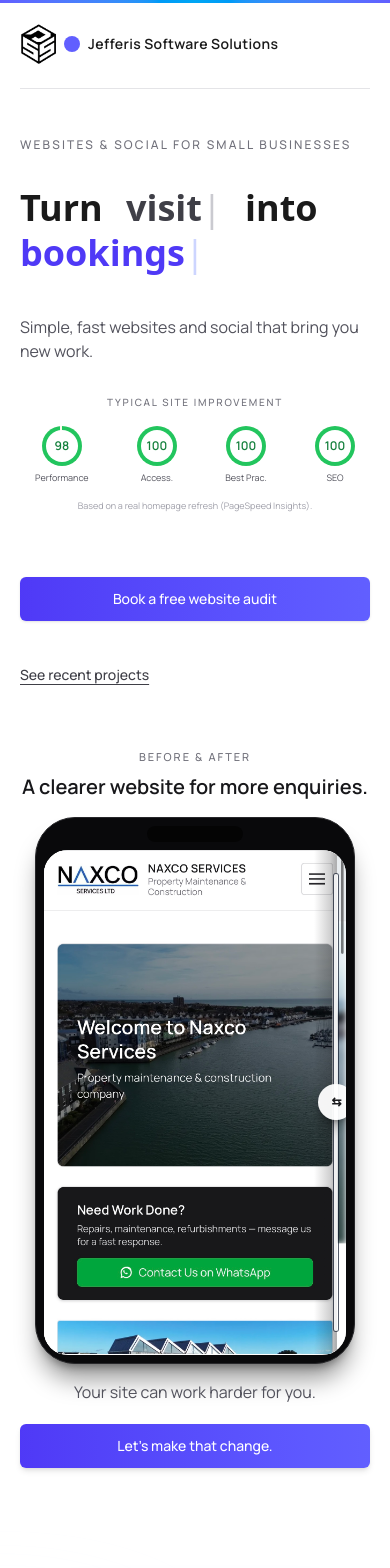
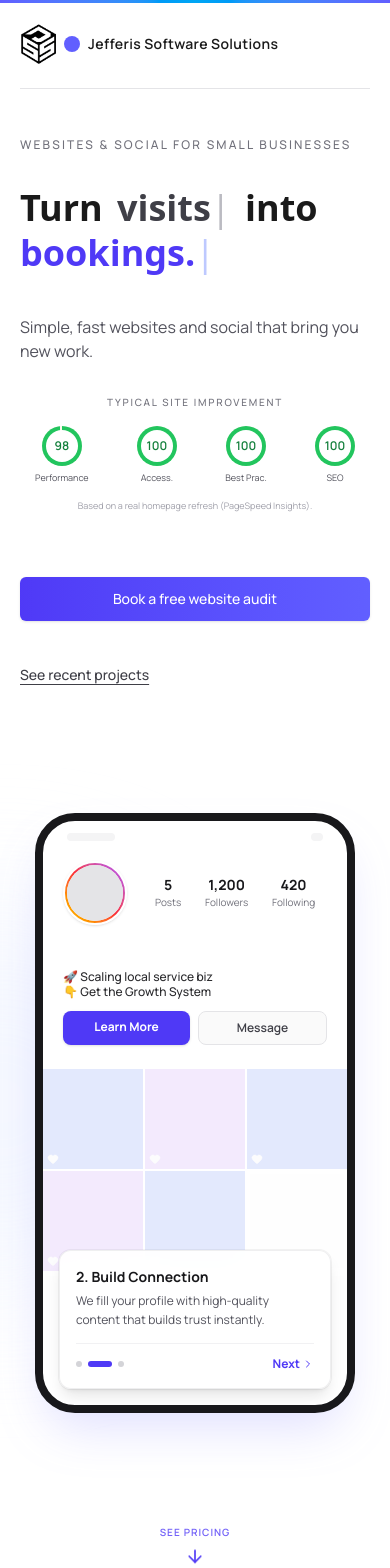
Before and after one commit to finnjefferis/jss, a Next.js app: page / in a window 390 px wide. Shown: the top 1568 px of the page. Built offline with nearby package versions, Linux system fonts and the light colour scheme.

Commit message:
updated hero for mobile

```diff
--- /dev/null
+++ b/src/app/components/HeroVisualMobile.tsx
@@ -0,0 +1,146 @@
+"use client";
+
+import { useState, useRef, useEffect } from "react";
+import { ChevronRight } from "lucide-react";
+import { InstagramGrowthSimulator } from "./InstagramGrowthSimulator";
+
+const STEPS = [
+  {
+    id: "gap",
+    title: "1. Spot the Gaps",
+    text: "I audit your current setup to see exactly where you're losing customers."
+  },
+  {
+    id: "build",
+    title: "2. Build Connection",
+    text: "We fill your profile with high-quality content that builds trust instantly."
+  },
+  {
+    id: "report",
+    title: "3. Prove Results",
+    text: "You get monthly reports showing real leads, not just vanity metrics."
+  }
+];
+
+export function MobileGrowthSwiper() {
+  const [index, setIndex] = useState(0);
+  const [isPaused, setIsPaused] = useState(false);
+  const [hasInteracted, setHasInteracted] = useState(false);
+
+  const activeStep = STEPS[index];
+
+  // Touch state
+  const touchStartX = useRef<number | null>(null);
+  const touchEndX = useRef<number | null>(null);
+
+  const next = () => {
+    setIndex((i) => (i + 1) % STEPS.length);
+    if (index === 0) setHasInteracted(true);
+  }
+  const prev = () => {
+    setIndex((i) => (i - 1 + STEPS.length) % STEPS.length);
+    setHasInteracted(true);
+  }
+
+  // Auto-play Loop
+  useEffect(() => {
+    if (isPaused) return;
+    const timer = setInterval(() => {
+      next();
+    }, 4000);
+    return () => clearInterval(timer);
+  }, [index, isPaused]);
+
+  // --- SWIPE HANDLERS ---
+  const handleTouchStart = (e: React.TouchEvent) => {
+    setIsPaused(true);
+    setHasInteracted(true);
+    touchStartX.current = e.targetTouches[0].clientX;
+    touchEndX.current = null;
+  };
+
+  const handleTouchMove = (e: React.TouchEvent) => {
+    touchEndX.current = e.targetTouches[0].clientX;
+  };
+
+  const handleTouchEnd = () => {
+    if (!touchStartX.current || !touchEndX.current) {
+      setTimeout(() => setIsPaused(false), 2000);
+      return;
+    }
+
+    const distance = touchStartX.current - touchEndX.current;
+    const minSwipeDistance = 50;
+
+    if (distance > minSwipeDistance) {
+      next();
+    } else if (distance < -minSwipeDistance) {
+      prev();
+    }
+
+    touchStartX.current = null;
+    touchEndX.current = null;
+
+    setTimeout(() => setIsPaused(false), 5000);
+  };
+
+  return (
+    <div className="lg:hidden px-4 mb-20 w-full flex justify-center">
+      <div
+        className="relative w-full max-w-[20rem] touch-pan-y select-none"
+        onTouchStart={handleTouchStart}
+        onTouchMove={handleTouchMove}
+        onTouchEnd={handleTouchEnd}
+      >
+
+        {/* The Simulator */}
+        <InstagramGrowthSimulator stage={activeStep.id}>
+
+          {/* THE OVERLAY CARD */}
+          <div className="bg-white/95 backdrop-blur-md p-4 rounded-xl shadow-lg border border-zinc-200/60 ring-1 ring-zinc-900/5 relative z-30">
+            <h3 className="font-bold text-zinc-900 text-sm">{activeStep.title}</h3>
+            <p className="text-xs text-zinc-600 mt-1 leading-relaxed min-h-[40px]">{activeStep.text}</p>
+
+            {/* Controls */}
+            <div className="flex items-center justify-between mt-3 pt-3 border-t border-zinc-200/50">
+               {/* Dots */}
+               <div className="flex gap-1.5">
+                 {STEPS.map((_, i) => (
+                   <div
+                     key={i}
+                     className={`h-1.5 rounded-full transition-all duration-500 ${i === index ? "w-6 bg-indigo-600" : "w-1.5 bg-zinc-300"}`}
+                   />
+                 ))}
+               </div>
+
+               {/* Manual Next Button */}
+               <button
+                 onClick={(e) => {
+                   e.stopPropagation();
+                   setIsPaused(true);
+                   setHasInteracted(true);
+                   next();
+                 }}
+                 className="text-xs font-bold text-indigo-600 flex items-center gap-0.5 active:opacity-50"
+               >
+                 Next <ChevronRight className="h-3 w-3" />
+               </button>
+            </div>
+          </div>
+
+        </InstagramGrowthSimulator>
+
+        {/* === SWIPE CUE (Purple Center) === */}
+        {index === 0 && !hasInteracted && (
+           <div className="absolute inset-0 z-40 flex items-center justify-center pointer-events-none animate-in fade-in duration-1000 delay-500">
+             {/* The Circle */}
+             <div className="bg-indigo-600/90 backdrop-blur-sm p-4 rounded-full shadow-2xl ring-4 ring-indigo-200/50 animate-pulse">
+                 <ChevronRight className="h-8 w-8 text-white stroke-[3px]" />
+             </div>
+           </div>
+        )}
+
+      </div>
+    </div>
+  );
+}
--- a/src/app/components/InstagramGrowthSimulator.tsx
+++ b/src/app/components/InstagramGrowthSimulator.tsx
@@ -5,7 +5,7 @@ import { Heart, TrendingUp } from "lucide-react";
 
 type Stage = "gap" | "build" | "report" | string | null;
 
-export function InstagramGrowthSimulator({ stage }: { stage: Stage }) {
+export function InstagramGrowthSimulator({ stage, children }: { stage: Stage; children?: React.ReactNode }) {
   // --- STATE ---
   const [displayFollowers, setDisplayFollowers] = useState(142);
   const [postsFilled, setPostsFilled] = useState(0);
@@ -75,7 +75,11 @@ export function InstagramGrowthSimulator({ stage }: { stage: Stage }) {
   // --- RENDER ---
   return (
     <div className="relative mx-auto w-full max-w-xs overflow-hidden rounded-[2.5rem] border-[8px] border-zinc-900 bg-white shadow-2xl shadow-indigo-500/20">
-
+      {children && (
+         <div className="absolute bottom-4 inset-x-4 z-30 animate-in fade-in slide-in-from-bottom-2 duration-500">
+           {children}
+         </div>
+       )}
       {/* POP-UP REPORT CARD */}
       <div className={`
         absolute inset-0 z-20 flex items-center justify-center bg-black/5 backdrop-blur-[2px] transition-all duration-700
--- a/src/app/components/PricingTiers.tsx
+++ b/src/app/components/PricingTiers.tsx
@@ -82,7 +82,7 @@ export function PricingTiers() {
   const effectiveId = activeId || "web";
 
   return (
-    <section className="py-12 md:py-24">
+    <section className="py-12 md:py-24 ">
       <div className="mb-16 space-y-4 text-center">
         <h2 className="text-3xl font-bold text-zinc-900 md:text-4xl">
           Three ways I build your business.
--- a/src/app/components/ValueProposition.tsx
+++ b/src/app/components/ValueProposition.tsx
@@ -3,6 +3,7 @@
 import { useState, useEffect, useRef } from "react";
 import { ScanEye, Link, TrendingUp, ArrowUpRight, ArrowDown } from "lucide-react";
 import { InstagramGrowthSimulator } from "./InstagramGrowthSimulator";
+import { MobileGrowthSwiper } from "./HeroVisualMobile";
 
 const CARDS = [
   {
@@ -58,11 +59,11 @@ export function ValueProposition() {
 
       <div className="mx-auto w-full max-w-[1440px] px-4 md:px-8 lg:px-12 relative z-10">
 
-        {/* FIX: Changed grid-cols-2 to explicit 40% / 60% split */}
+        {/* GRID: 40% Left / 60% Right (Desktop Only Structure) */}
         <div className="grid grid-cols-1 lg:grid-cols-[40%_60%] gap-12 lg:gap-0 items-start">
 
-          {/* === LEFT COLUMN (Visual) === */}
-          <div className="hidden lg:flex sticky top-0 h-screen self-start flex-col justify-center items-center lg:items-center lg:pl-8">
+          {/* === LEFT COLUMN (Visual - Desktop Sticky) === */}
+          <div className="hidden lg:flex sticky top-0 h-screen self-start flex-col justify-center items-center lg:items-end lg:pr-24">
             <div className="relative w-full max-w-[26rem] lg:max-w-[28rem]">
                <div className="absolute -right-4 top-10 z-20 hidden xl:block animate-in fade-in slide-in-from-bottom-4 duration-1000 delay-500">
                   <div className="rounded-xl border border-white/50 bg-white/80 p-4 shadow-xl backdrop-blur-md">
@@ -78,16 +79,14 @@ export function ValueProposition() {
             </div>
           </div>
 
+          {/* === MOBILE SWIPER (Replaces Visual + Cards on Mobile) === */}
           <div className="block lg:hidden mb-8">
-             <div className="flex justify-center">
-               <div className="w-full max-w-[20rem]">
-                 <InstagramGrowthSimulator stage={activeId} />
-               </div>
-             </div>
+             <MobileGrowthSwiper />
           </div>
 
-          {/* === RIGHT COLUMN (Content) === */}
-          <div className="flex flex-col justify-center items-start lg:pl-10 relative z-20">
+          {/* === RIGHT COLUMN (Content - Desktop Scroll) === */}
+          {/* Hidden on mobile because the swiper handles the content now */}
+          <div className="hidden lg:flex flex-col justify-center items-start lg:pl-0 relative z-20">
             <div className="mb-12 w-full pt-10 lg:pt-20">
               <p className="mb-3 text-[11px] font-bold uppercase tracking-[0.2em] text-indigo-600">
                 The Process
@@ -104,7 +103,7 @@ export function ValueProposition() {
               </p>
             </div>
 
-            <div className="w-full max-w-2xl pb-24">
+            <div className="w-full max-w-2xl pb-[20vh]">
               {CARDS.map((card) => (
                 <ValueCard
                   key={card.id}
@@ -117,7 +116,7 @@ export function ValueProposition() {
           </div>
         </div>
 
-        <div className="mt-0 flex justify-center lg:justify-end lg:pr-32">
+        <div className="mt-0 flex justify-center  lg:pr-32">
           <a href="#pricing" className="flex flex-col items-center gap-2 text-indigo-600/80 hover:text-indigo-700 transition cursor-pointer group">
              <span className="text-[10px] font-semibold uppercase tracking-widest">See pricing</span>
              <ArrowDown className="h-5 w-5 animate-bounce text-indigo-600 group-hover:translate-y-1 transition" />
@@ -161,7 +160,7 @@ function ValueCard({
   return (
     <div
       ref={cardRef}
-      className={`min-h-[50vh] flex items-center p-4 lg:p-8 transition-all duration-700 ease-in-out
+      className={`min-h-[90vh] flex items-center p-4 lg:p-8 transition-all duration-700 ease-in-out
         ${isActive ? "opacity-100 translate-x-0" : "opacity-40 translate-x-4 grayscale"}
       `}
     >
--- a/src/app/page.tsx
+++ b/src/app/page.tsx
@@ -7,6 +7,7 @@ import { useEffect, useState, useMemo, useRef } from "react"; // Added useRef he
 import { PricingTiers } from "./components/PricingTiers";
 import { ValueProposition } from "./components/ValueProposition";
 import { ContactSection } from './components/ContactUs';
+import { MobileGrowthSwiper } from "./components/HeroVisualMobile";
 // Note: If you have HeroText / HeroVisuals in separate files, import them.
 // Since they were in the same file in your snippet, I kept them below.
 
@@ -66,14 +67,14 @@ export default function Page() {
           <HeroVisualDesktop />
         </section>
 
-        <HeroVisualMobile />
+
       </Container>
 
       {/* Value Prop (Has its own internal container, now matches the one above) */}
       <ValueProposition />
 
       <Container>
-        <section id="services" className="mb-28">
+        <section id="services" className="mb-28 ">
           <PricingTiers />
         </section>
 
```
